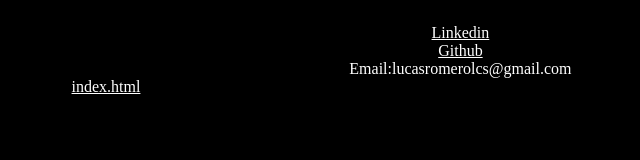
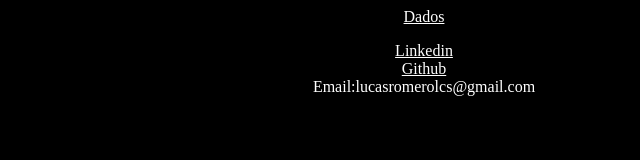
Before and after one commit to LucasRomero2003/tarefa_design_1, a plain HTML site: page contatos.html in a window 1280 px wide. Shown: the whole page, without its empty margins (216-856 px from the left). Drawn offline with Linux system fonts and the light colour scheme.

Commit message:
Criação do menu de navegação

```diff
--- a/contatos.html
+++ b/contatos.html
@@ -9,7 +9,9 @@
 </head>
 
 <body>
-    <a href="index.html">index.html</a>
+    <nav>
+    <a href="index.html">Dados</a>
+    </nav>
     <div>
         <p> <a href="https://www.linkedin.com/in/lucas-romero-8b1b32240/">Linkedin</a> <br>
             <a href="https://github.com/LucasRomero2003">Github</a> <br>
```
Also changed, not shown: index.html (+3 -0 lines).
